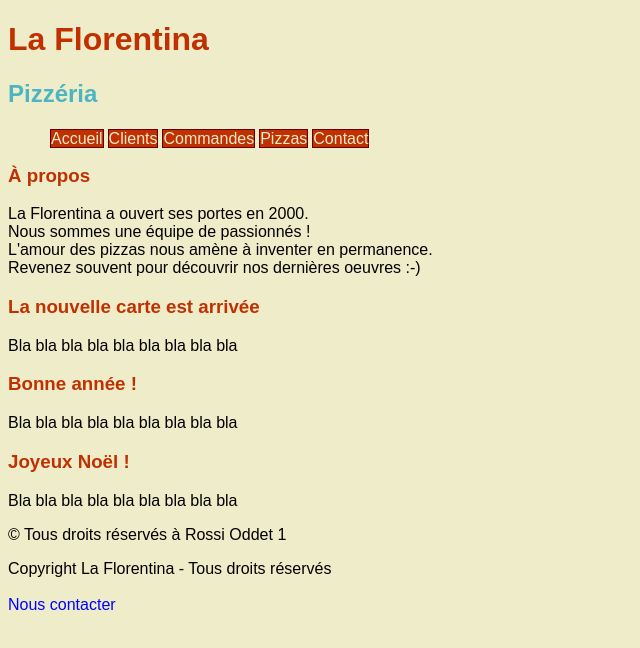
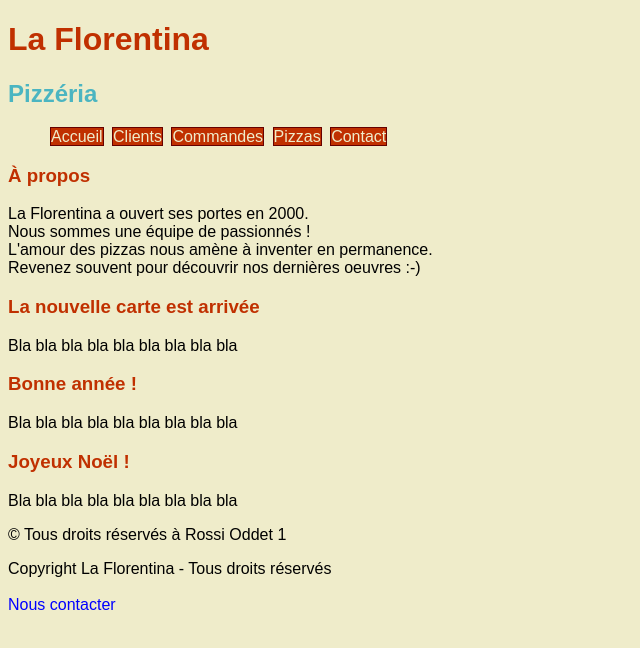
Before and after one commit to DeJulien/workshop-css, a plain HTML site: page pizzeria.html in a window 1280 px wide. Shown: the whole page, without its empty margins (0-640 px from the left). Drawn offline with Linux system fonts and the light colour scheme.

Commit message:
tp2 maj4

```diff
--- a/pizzeria.css
+++ b/pizzeria.css
@@ -12,7 +12,7 @@ h2{
 }
 
 li{
-    float:left;
+    display: inline;
     list-style-type: none;
     word-spacing: 5px;
     padding:2px;
```
Also changed, not shown: pizzeria.html (+0 -1 lines).
